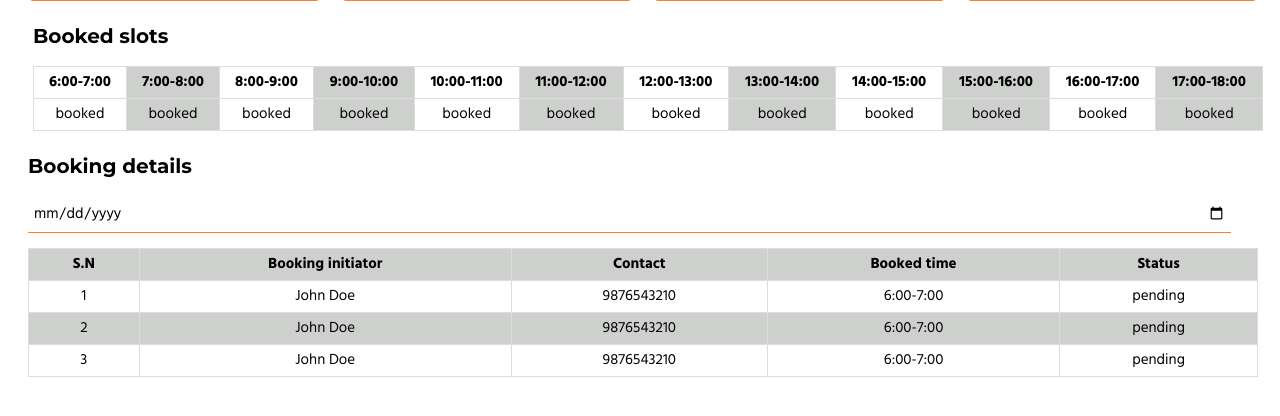
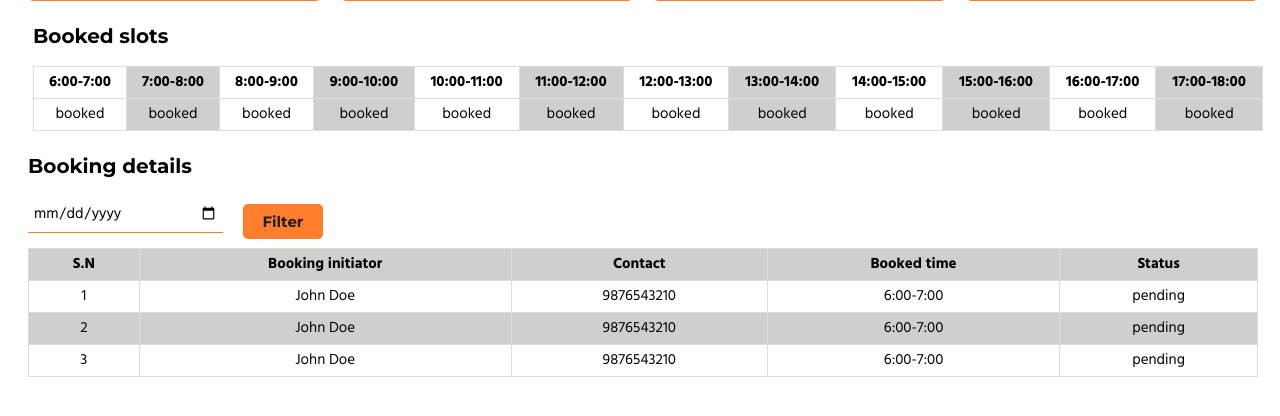
Before and after one commit to nischhal-hub/GoGoaGoal, a PHP site: page / in a window 1280 px wide. Shown: the part 347-763 px from the top of the page. Run offline with PHP 8.4, Linux system fonts and the light colour scheme.

Commit message:
feat: add filter for booking details

```diff
--- a/global.css
+++ b/global.css
@@ -642,6 +642,16 @@ th {
 .booking-details-table tr:hover {
   background-color: var(--primary-transparent);
 }
+ .booking-details input[type="date"] {
+  max-width: 15%;
+ }
+
+ .filter-container{
+  display: flex;
+  justify-content:flex-start;
+  gap: 2rem;
+  align-items: center;
+ }
 
 /** Form */
 form {
--- a/pages/dashboard.php
+++ b/pages/dashboard.php
@@ -75,9 +75,12 @@
         </table>
     </div>
 
-    <div>
+    <div class="booking-details">
         <h3>Booking details</h3>
-        <input type="date">
+        <div class="filter-container">
+            <input type="date">
+            <button class="primary-btn">Filter</button>
+        </div>
         <table class="booking-details-table">
             <tr>
                 <th>S.N</th>
```
